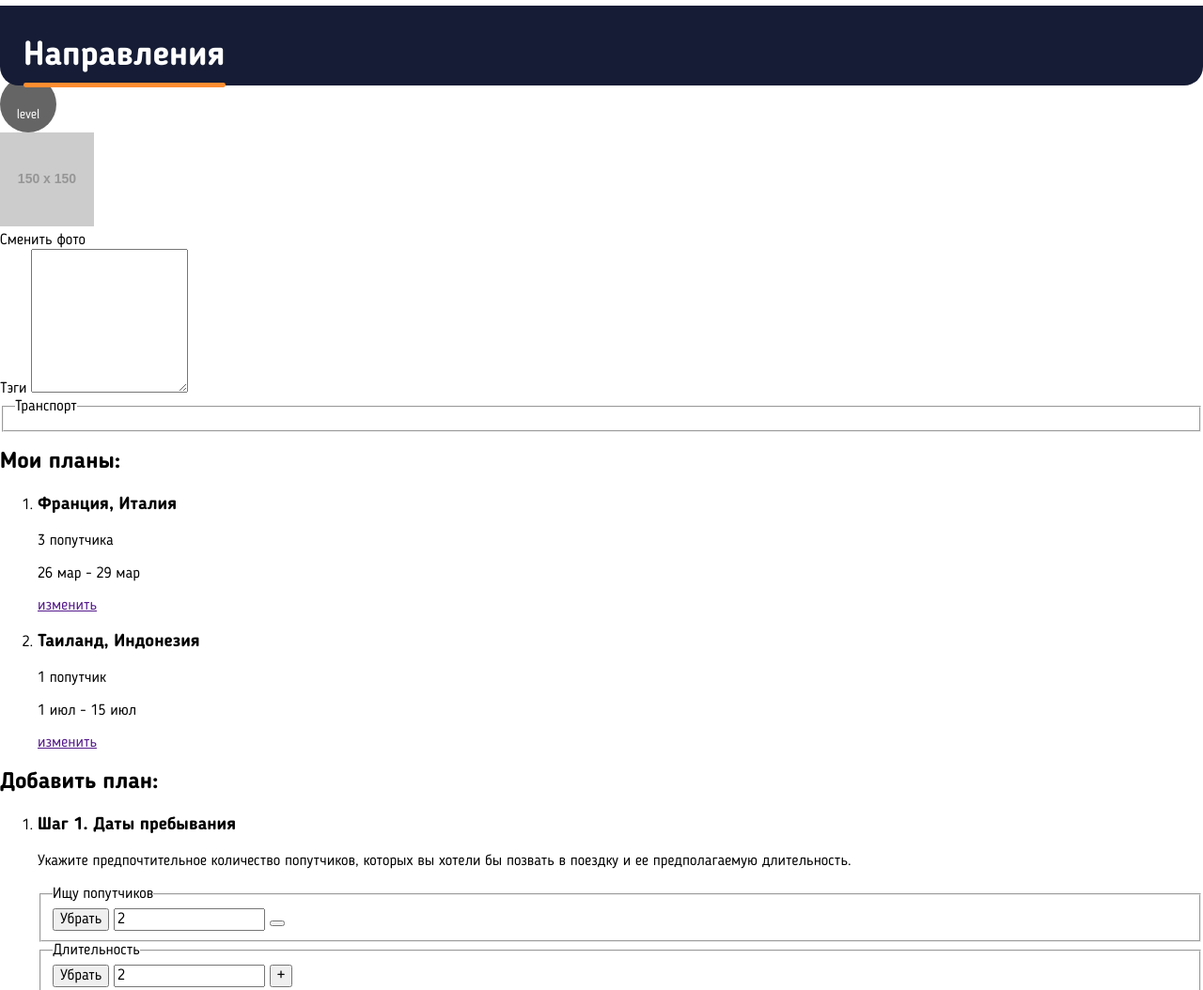
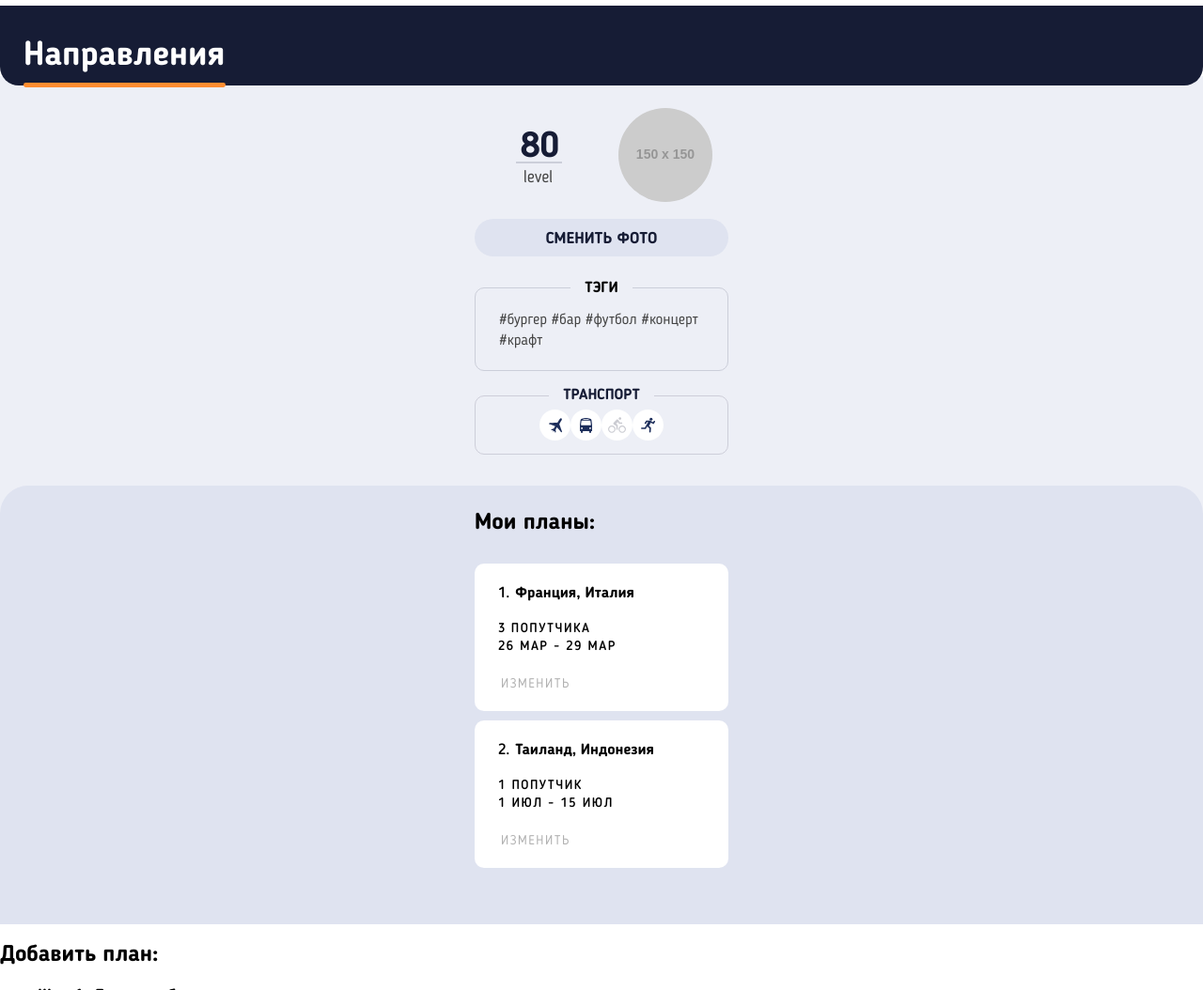
Before and after one commit to RomanDovgii/1047897-pognali-18, a website: page source/form.html in a window 1280 px wide. Shown: the part 560-1614 px from the top of the page at 94% size. Drawn offline with nearby package versions, Linux system fonts and the light colour scheme; files that its build step writes are made by us from their sources; placeholder pictures from the web are drawn by us.

Commit message:
Big update

```diff
--- a/source/form.html
+++ b/source/form.html
@@ -78,50 +78,57 @@
 
       <section class="personal-info main__personal-info">
         <h2 class="visually-hidden">Обновить профиль</h2>
-        <div class="level personal-info__level">
-          <p class="level__info">
-            <span class="level__number">99</span>
-            <span class="level__text">level</span>
+        <div class="level-form personal-info__level-form">
+          <p class="level-form__info">
+            <span class="level-form__number">80</span>
+            <span class="level-form__text">level</span>
           </p>
+          <img class="level-form__user-img" width="100" height="100" src="https://via.placeholder.com/150x150" alt="фото пользователя">
         </div>
-        <img class="personal-info__user-img" width="100" height="100" src="https://via.placeholder.com/150x150" alt="фото пользователя">
+
         <form class="form personal-info__form" action="https://echo.htmlacademy.ru" method="post">
-          <label class="change-avatar form__change-avatar" for="change-avatar__button">
+          <label class="form__change-avatar" for="change-avatar__button">
             Cменить фото
             <input class="visually-hidden" type="file" id="change-avatar__button">
           </label>
             <div class="change-tags form__change-tags">
                 <span class="change-tags__legend">Тэги</span>
-                <textarea class="change-tags__textarea" name="tags" rows="8" cols="20"></textarea>
+                <textarea class="change-tags__textarea" name="tags" rows="8" cols="20">#бургер #бар #футбол #концерт #крафт</textarea>
             </div>
-            <fieldset class="change-transport__fieldset form__change-transport">
+            <fieldset class="change-transport form__change-transport">
               <legend class="change-transport__legend">Транспорт</legend>
-              <label class="change-transport__plane-label" for="plane">
-                <span class="visually-hidden">Самолет</span>
-              </label>
-              <label class="change-transport__bus-label" for="bus">
-                <span class="visually-hidden">Автобус</span>
-              </label>
-              <label class="change-transport__bycicle-label" for="bycicle">
-                <span class="visually-hidden">Велосипед</span>
-              </label>
-              <label class="change-transport__run-label" for="run">
-                <span class="visually-hidden">Пешком</span>
-              </label>
               <input class="visually-hidden" type="checkbox" name="plane" id="plane" checked>
               <input class="visually-hidden" type="checkbox" name="bus" id="bus" checked>
-              <input class="visually-hidden" type="checkbox" name="bycicle" id="bycicle">
+              <input class="visually-hidden" type="checkbox" name="bike" id="bike">
               <input class="visually-hidden" type="checkbox" name="run" id="run" checked>
+
+              <div class="change-transport__buttons-wrapper">
+                <label class="change-transport__button change-transport__button--plane" for="plane">
+                  <span class="visually-hidden">Самолет</span>
+                </label>
+                <label class="change-transport__button change-transport__button--bus" for="bus">
+                  <span class="visually-hidden">Автобус</span>
+                </label>
+                <label class="change-transport__button change-transport__button--bike" for="bike">
+                  <span class="visually-hidden">Велосипед</span>
+                </label>
+                <label class="change-transport__button change-transport__button--run" for="run">
+                  <span class="visually-hidden">Пешком</span>
+                </label>
+              </div>
             </fieldset>
           </form>
       </section>
 
       <section class="plan main__plan">
         <h2 class="plan__heading">Мои планы:</h2>
-        <ol class="plan__plans-list">
+        <ol class="plan__list">
           <li class="plan__item">
             <h3 class="plan__places">Франция, Италия</h3>
-            <p class="plan__mates">3 попутчика</p>
+            <p class="plan__mates">
+              <span class="plan__mates--number">3</span>
+              <span class="plan__mates--text">попутчика</span>
+            </p>
             <p class="plan__dates">26 мар - 29 мар</p>
             <a class="plan__change-link" href="">изменить</a>
           </li>
@@ -146,7 +153,9 @@
               <p class="steps-list__description">Укажите предпочтительное количество попутчиков, которых вы хотели бы позвать в поездку и ее предполагаемую длительность.</p>
               <fieldset class="mates-fieldset steps-list__mates-fieldset">
                 <legend class="mates-fieldset__legend">Ищу попутчиков</legend>
-                <button class="mates-fieldset__minus-button" type="button">Убрать</button>
+                <button class="mates-fieldset__minus-button" type="button">
+                  <span class="visually-hidden">Убрать</span>
+                </button>
                 <input class="mates-fieldset__input" type="number" name="mates" value="2">
                 <button class="mates-fieldset__plus-button" type="button">
                   <span class="visually-hidden">Добавить</span>
@@ -154,9 +163,13 @@
               </fieldset>
               <fieldset class="duration-fieldset steps-list__duration-fieldset">
                 <legend class="duration-fieldset__legend">Длительность</legend>
-                <button class="duration-fieldset__minus-button" type="button">Убрать</button>
+                <button class="duration-fieldset__minus-button" type="button">
+                  <span class="visually-hidden">Убрать</span>
+                </button>
                 <input class="duration-fieldset__input" type="number" name="length" value="2">
-                <button class="duration-fieldset__plus-button" type="button"> + </button>
+                <button class="duration-fieldset__plus-button" type="button">
+                  <span class="visually-hidden">Добавить</span>
+                 </button>
               </fieldset>
               <fieldset class="children-fieldset steps-list__children-fieldset">
                 <label class="children-fieldset__label">
--- /dev/null
+++ b/source/sass/blocks/change-tags.scss
@@ -0,0 +1,34 @@
+.change-tags {
+  display: flex;
+  flex-direction: column;
+  align-items: center;
+}
+
+.change-tags__legend {
+  position: relative;
+  display: block;
+  padding: 10px 15px 10px 15px;
+  background-color: #edeff6;
+  font-size: 16px;
+  line-height: 18px;
+  font-weight: 700;
+  text-transform: uppercase;
+  margin-bottom: -20px;
+  z-index: 5;
+}
+
+.change-tags__textarea {
+  resize: none;
+  width: 270px;
+  height: 89px;
+  border: 1px solid #cbced9;
+  border-radius: 10px;
+  background-color: #edeff6;
+  padding-top: 23px;
+  padding-left: 25px;
+  padding-right: 10px;
+  padding-bottom: 5px;
+  font-size: 16px;
+  line-height: 22px;
+  color: #444444;
+}
--- /dev/null
+++ b/source/sass/blocks/change-transport.scss
@@ -0,0 +1,72 @@
+.change-transport {
+  width: 270px;
+  border: 1px solid #cdced9;
+  border-radius: 10px;
+  padding-bottom: 14px;
+}
+
+.change-transport__legend {
+  color: #161c35;
+  font-weight: 700;
+  text-transform: uppercase;
+  text-align: center;
+  padding-left: 15px;
+  padding-right: 15px;
+}
+
+.change-transport__buttons-wrapper {
+  display: flex;
+  justify-content: center;
+}
+
+.change-transport__button {
+  width: 33px;
+  height: 33px;
+  background-color: #ffffff;
+  border-radius: 50%;
+
+  &--plane {
+    background-image: url("../img/transport/recolorized/gray/plane.svg");
+    background-position: center;
+    background-repeat: no-repeat;
+    background-size: 14px 16px;
+  }
+
+  &--bus {
+    background-image: url("../img/transport/recolorized/gray/bus.svg");
+    background-position: center;
+    background-repeat: no-repeat;
+    background-size: 13px 16px;
+  }
+
+  &--bike {
+    background-image: url("../img/transport/recolorized/gray/bike.svg");
+    background-position: center;
+    background-repeat: no-repeat;
+    background-size: 19px 17px;
+  }
+
+  &--run {
+    background-image: url("../img/transport/recolorized/gray/run.svg");
+    background-position: center;
+    background-repeat: no-repeat;
+    background-size: 15px 17px;
+  }
+}
+
+
+#plane:checked ~ .change-transport__buttons-wrapper .change-transport__button--plane {
+  background-image: url("../img/transport/recolorized/blue/plane.svg");
+}
+
+#bus:checked ~ .change-transport__buttons-wrapper .change-transport__button--bus {
+  background-image: url("../img/transport/recolorized/blue/bus.svg");
+}
+
+#bike:checked ~ .change-transport__buttons-wrapper .change-transport__button--bike {
+  background-image: url("../img/transport/recolorized/blue/bike.svg");
+}
+
+#run:checked ~ .change-transport__buttons-wrapper .change-transport__button--run {
+  background-image: url("../img/transport/recolorized/blue/run.svg");
+}
--- /dev/null
+++ b/source/sass/blocks/form.scss
@@ -0,0 +1,30 @@
+.form {
+  display: flex;
+  flex-direction: column;
+  align-items: center;
+  justify-content: center;
+}
+
+.form__change-avatar {
+  margin-top: 18px;
+  width: 270px;
+  height: 40px;
+  border-radius: 20px;
+  background-color: #dfe3f0;
+  font-size: 17px;
+  line-height: 30px;
+  text-align: center;
+  padding-top: 7px;
+  padding-bottom: 5px;
+  color: #161c35;
+  font-weight: 700;
+  text-transform: uppercase;
+}
+
+.form__change-tags {
+  margin-top: 15px;
+}
+
+.form__change-transport {
+  margin-top: 17px;
+}
--- /dev/null
+++ b/source/sass/blocks/level-form.scss
@@ -0,0 +1,48 @@
+.level-form {
+  display: flex;
+  justify-content: center;
+}
+
+.level-form__info {
+  margin: 0;
+  display: flex;
+  flex-direction: column;
+  align-items: center;
+  justify-content: center;
+  width: 100px;
+  height: 100px;
+  border-radius: 50%;
+}
+
+.level-form__number {
+  font-size: 38px;
+  font-weight: 700;
+  padding-top: 7px;
+  padding-left: 4px;
+  line-height: 38px;
+  color: #161c35;
+}
+
+.level-form__text {
+  position: relative;
+  font-size: 18px;
+  line-height: 22.17px;
+  color: #444444;
+  padding-top: 2px;
+
+  &::before {
+    content: "";
+    position: absolute;
+    top: -4px;
+    left: -8px;
+    display: block;
+    width: 49px;
+    height: 2px;
+    background-color: #cbced9;
+  }
+}
+
+.level-form__user-img {
+  border-radius: 50%;
+  margin-left: 35px;
+}
--- a/source/sass/blocks/main.scss
+++ b/source/sass/blocks/main.scss
@@ -170,3 +170,26 @@
     z-index: 3;
   }
 }
+
+.main__personal-info {
+  padding-top: 34px;
+  background-color: #edeff6;
+  padding-bottom: 80px;
+}
+
+.main__plan {
+  position: relative;
+  background-color: #dfe3f0;
+  &::before {
+    content: "";
+    position: absolute;
+    width: 100%;
+    height: 50px;
+    top: -47px;
+    left: 0;
+    background-color: inherit;
+    border-top-left-radius: 30px;
+    border-top-right-radius: 30px;
+    z-index: 3;
+  }
+}
--- /dev/null
+++ b/source/sass/blocks/plan.scss
@@ -0,0 +1,87 @@
+.plan {
+  display: flex;
+  flex-direction: column;
+  align-items: center;
+  padding-bottom: 60px;
+}
+
+.plan__heading {
+  width: 270px;
+  margin-top: -20px;
+  z-index: 4;
+}
+
+.plan__list {
+  list-style: none;
+  padding-left: 0;
+  margin: 0;
+  counter-reset: blocks;
+}
+
+.plan__item {
+  width: 270px;
+  border-radius: 10px;
+  background-color: #ffffff;
+  margin-top: 10px;
+  counter-increment: blocks;
+  padding-bottom: 20px;
+
+  &:first-child {
+    margin-top: 8px;
+  }
+}
+
+.plan__places {
+  font-size: 16px;
+  line-height: 16px;
+  font-weight: 700;
+  margin: 0;
+  padding-top: 24px;
+
+  &::before {
+    content: counter(blocks) ".";
+    padding-left: 25px;
+    padding-right: 6px;
+    font-weight: 500;
+  }
+}
+
+.plan__mates {
+  margin: 0;
+  display: flex;
+  font-size: 14px;
+  line-height: 14px;
+  font-weight: 500;
+  text-transform: uppercase;
+  padding-left: 25px;
+  padding-top: 22px;
+  letter-spacing: 1.5px;
+
+  &--number {
+    padding-right: 5px;
+  }
+}
+
+.plan__dates {
+  margin: 0;
+  font-size: 14px;
+  line-height: 14px;
+  font-weight: 500;
+  text-transform: uppercase;
+  padding-left: 25px;
+  padding-top: 5px;
+  letter-spacing: 1.5px;
+}
+
+.plan__change-link {
+  display: block;
+  font-size: 14px;
+  line-height: 18px;
+  letter-spacing: 1.5px;
+  text-transform: uppercase;
+  text-decoration: none;
+  padding-left: 28px;
+  padding-top: 24px;
+  color: #000000;
+  opacity: 0.3;
+}
--- a/source/sass/style.scss
+++ b/source/sass/style.scss
@@ -25,6 +25,11 @@
 @import "./blocks/travelmates-sorted.scss";
 @import "./blocks/page-navigation.scss";
 @import "./blocks/footer.scss";
+@import "./blocks/level-form.scss";
+@import "./blocks/form.scss";
+@import "./blocks/change-tags.scss";
+@import "./blocks/change-transport.scss";
+@import "./blocks/plan.scss";
 @import "./blocks/business-rates.scss";
 @import "./blocks/footer-info.scss";
 @import "./blocks/developed-by.scss";
```
Also changed, not shown: source/sass/blocks/personal-info.scss (added).
